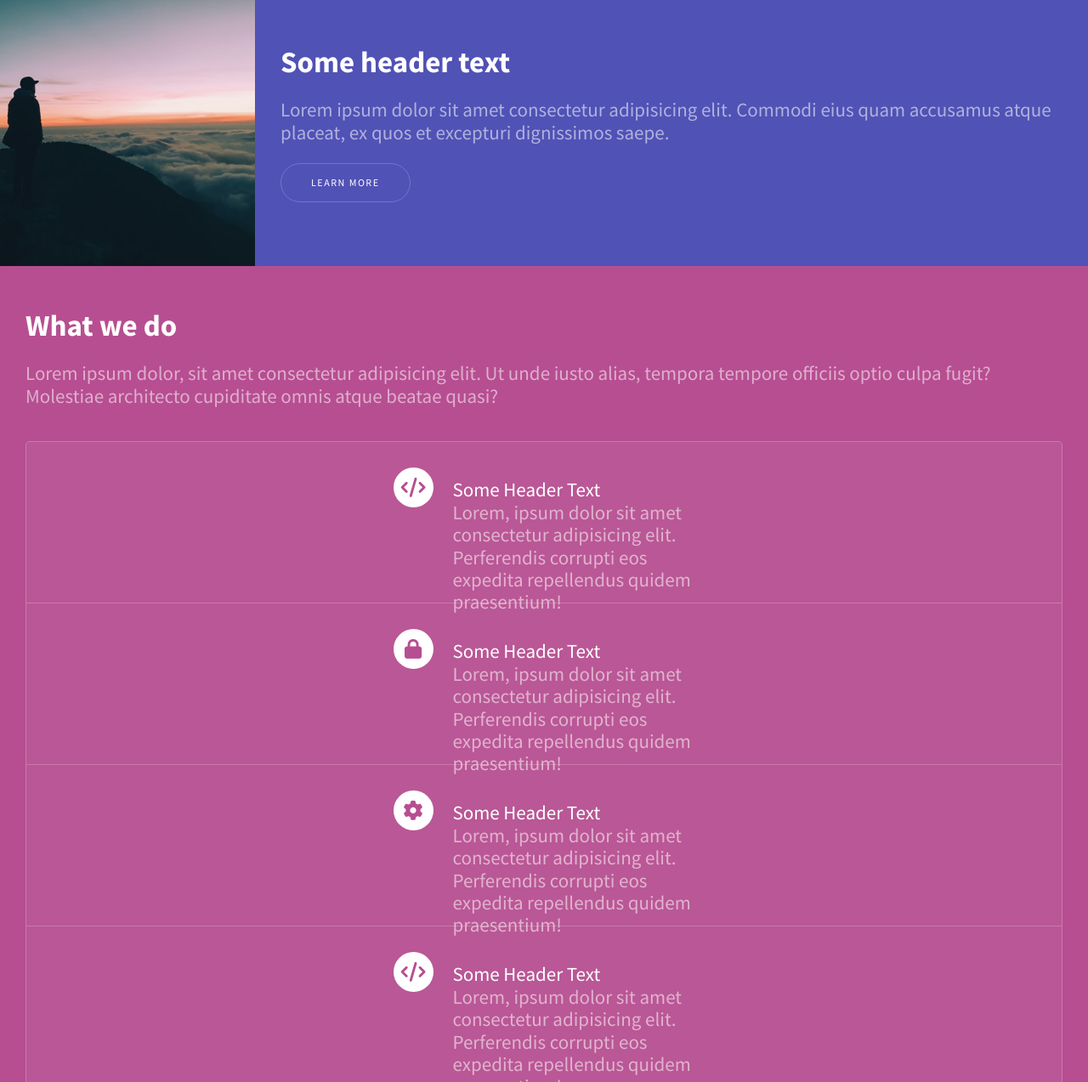
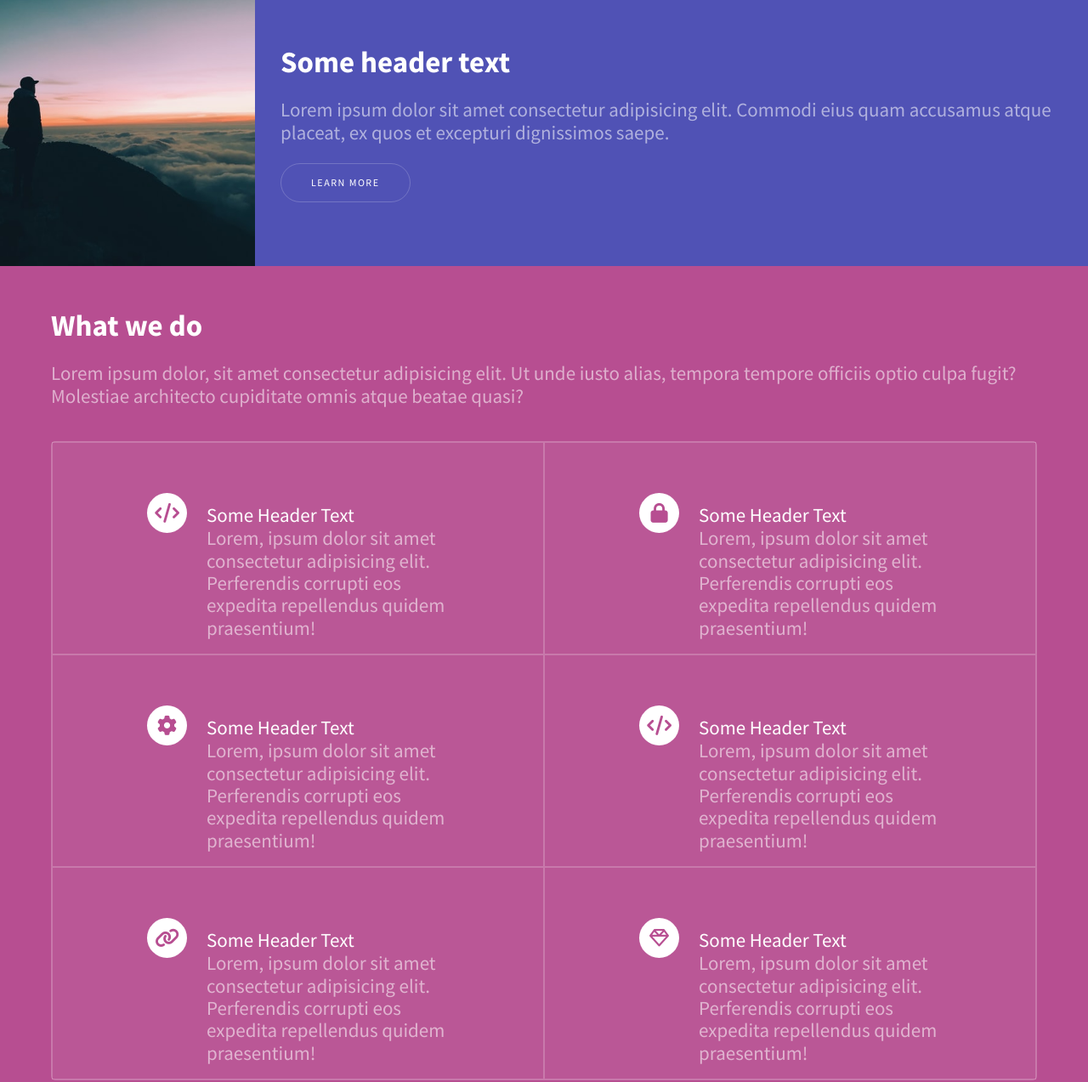
Before and after one commit to brett-powers/hyperspace, a plain HTML site: page index.html in a window 1280 px wide. Shown: the part 1117-2390 px from the top of the page at 85% size. Drawn offline with Linux system fonts and the light colour scheme.

Commit message:
Create styles for larger screens.

```diff
--- a/css/styles.css
+++ b/css/styles.css
@@ -219,3 +219,18 @@ textarea:focus {
 .feature__icon {
   margin: 10px 15px;
 }
+@media screen and (min-width: 975px) {
+  .feature {
+    height: 1080px;
+  }
+  .feature__container {
+    margin: 0 60px;
+  }
+  .feature__grid {
+    grid-template-columns: repeat(2, 1fr);
+    grid-template-rows: repeat(3, 250px);
+  }
+  .grid-item {
+    border: 1px solid rgba(255, 255, 255, 0.2);
+  }
+}
```
